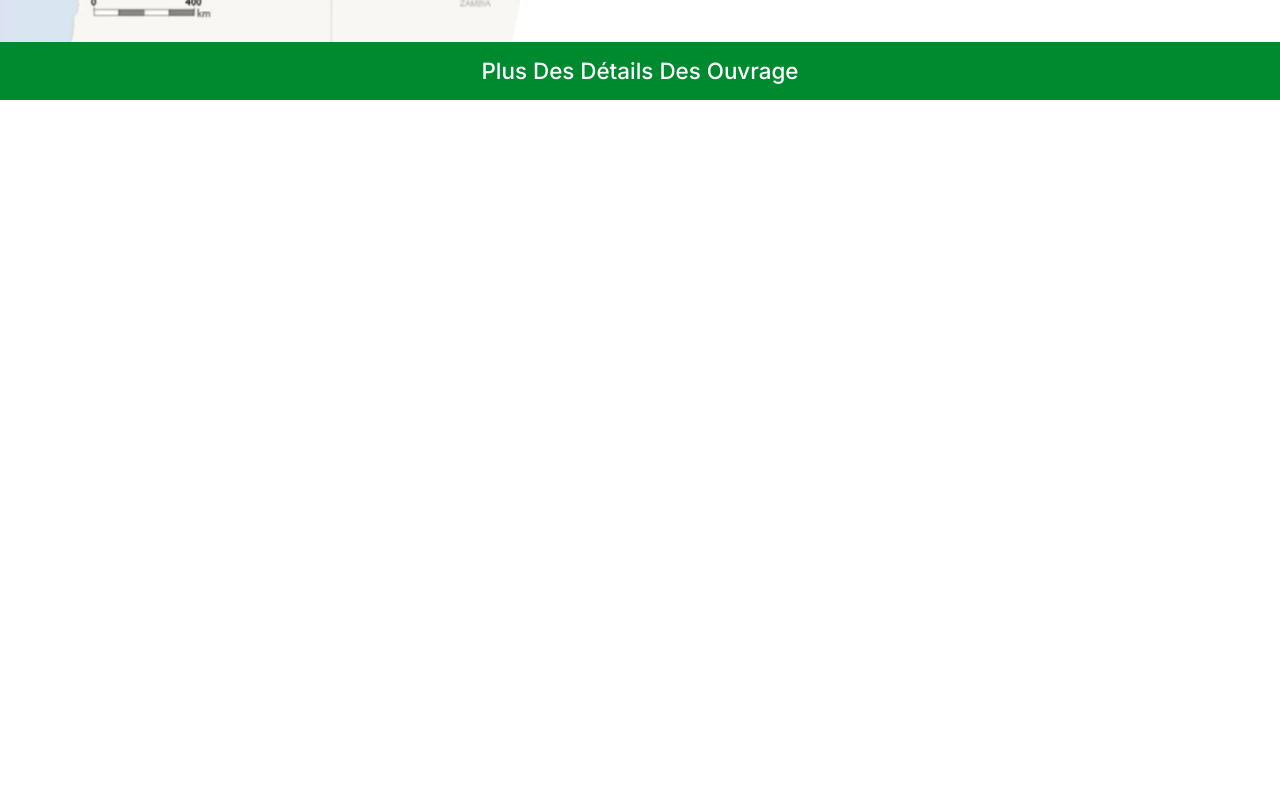
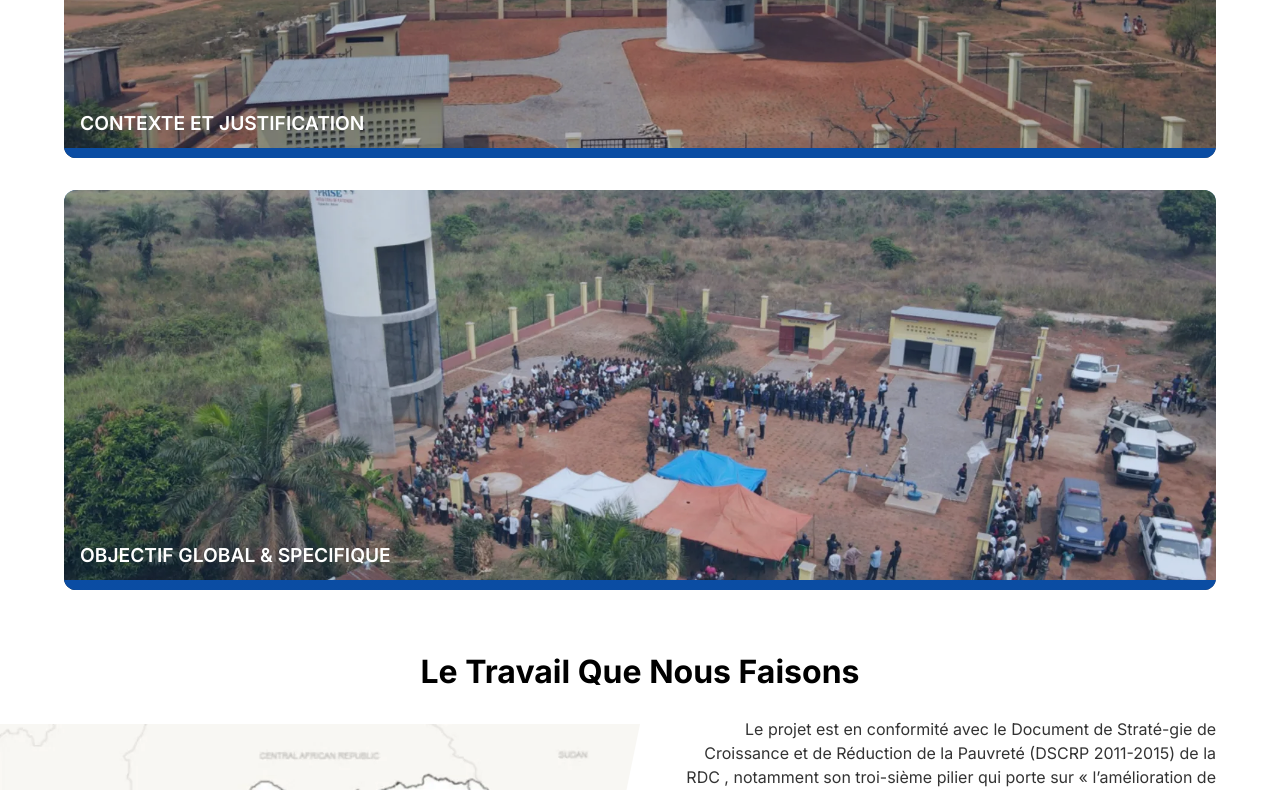
Before and after one commit to rohan031/rural-devlopment, an Astro site: page / in a window 1280 px wide. Shown: the part 1387-2177 px from the top of the page. Before the commit the page ends 1487 px from the top, so only its background shows below. Built offline with nearby package versions, Linux system fonts and the light colour scheme; Astro itself is replaced by a stand-in of ours.

Commit message:
project section added

```diff
--- a/src/components/projects/project.astro
+++ b/src/components/projects/project.astro
@@ -1,5 +1,6 @@
 ---
 import styles from "./project.module.scss";
+import ProjectItem from "./projectItem.astro";
 
 const projects = [
 	{
@@ -14,7 +15,7 @@ const projects = [
 	},
 	{
 		name: "OBJECTIF GLOBAL & SPECIFIQUE",
-		image: "/projects/work2.webp",
+		image: "/projects/work3.webp",
 		link: "/",
 	},
 ];
@@ -22,6 +23,20 @@ const projects = [
 
 <div class={styles.project}>
 	<div class="container">
-		<h2>En un coup d'œil</h2>
+		<h2 class={styles.heading}>En un coup d'œil</h2>
+
+		<div class={styles.container}>
+			{
+				projects.map((item) => {
+					return (
+						<ProjectItem
+							text={item.name}
+							image={item.image}
+							link={item.link}
+						/>
+					);
+				})
+			}
+		</div>
 	</div>
 </div>
--- a/src/components/projects/project.module.scss
+++ b/src/components/projects/project.module.scss
@@ -1,5 +1,72 @@
 @use "/src/styles/abstracts/media-queries" as ab;
 
 .project {
-	outline: 2px solid red;
+	.heading {
+		font-size: 2rem;
+		text-align: center;
+
+		margin-block-end: clamp(1em, 2.25vi, 2em);
+	}
+
+	.container {
+		display: grid;
+		gap: 2em;
+	}
+
+	.project_item {
+		display: grid;
+		border-radius: 0.75rem;
+		overflow: hidden;
+
+		> * {
+			grid-row: 1/1;
+			grid-column: 1 /1;
+			max-height: 25rem;
+		}
+
+		img {
+			height: 100%;
+			width: 100%;
+			object-fit: cover;
+
+			transition: scale 300ms;
+		}
+
+		a {
+			font-size: clamp(1rem, 1.5vi, 1.25rem);
+			font-weight: 600;
+
+			color: var(--white);
+			text-decoration-color: transparent;
+			position: absolute;
+			z-index: 1;
+			bottom: 5%;
+			padding-inline-start: 1rem;
+
+			&:hover,
+			&:focus-visible {
+				text-decoration-color: currentColor;
+			}
+		}
+
+		.image {
+			background-color: var(--accent-secondary);
+		}
+
+		.link {
+			position: relative;
+			z-index: 1;
+
+			background-image: linear-gradient(
+				transparent 97.5%,
+				var(--accent-secondary) 97.5%
+			);
+		}
+
+		&:hover {
+			img {
+				scale: 1.25;
+			}
+		}
+	}
 }
--- /dev/null
+++ b/src/components/projects/projectItem.astro
@@ -0,0 +1,15 @@
+---
+import styles from "./project.module.scss";
+
+const { image, link, text } = Astro.props;
+---
+
+<div class={styles.project_item} title={text}>
+	<div class={styles.image}>
+		<img src={image} alt={text} />
+	</div>
+
+	<div class={styles.link}>
+		<a href={link}>{text}</a>
+	</div>
+</div>
```
